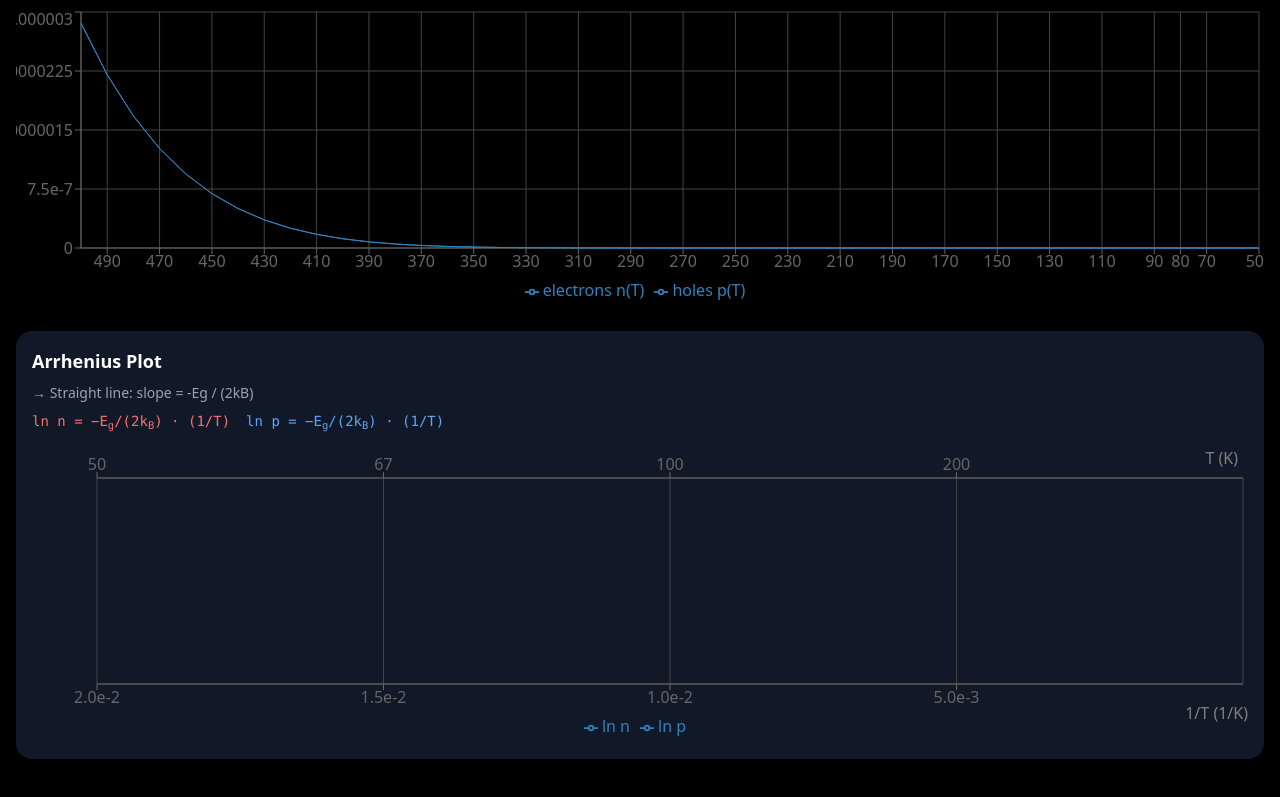
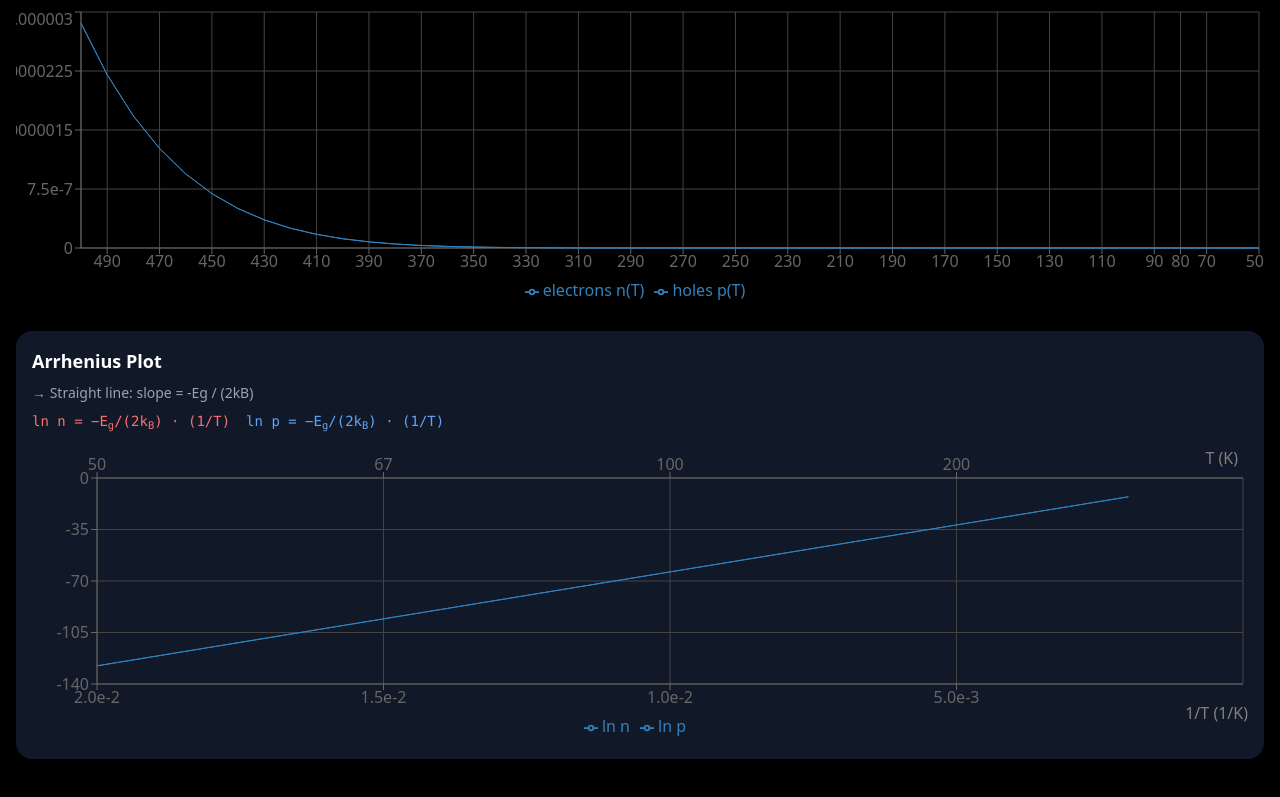
Before and after one commit to Annika840/semi, a React (Vite) app: page / in a window 1280 px wide. Shown: the part 1379-2176 px from the top of the page. Built offline with nearby package versions, Linux system fonts and the light colour scheme.

Commit message:
Update App.jsx

```diff
--- a/src/App.jsx
+++ b/src/App.jsx
@@ -355,15 +355,18 @@ export default function App() {
       // 🔥 IMPORTANT: keep Eg constant for clean Arrhenius
       const EgConst = Eg0;
 
-      const nInt = intrinsicDensity(EgConst, Tval);
+      // 🔥 PHYSICALLY CORRECT Arrhenius: compute log analytically
+      // avoids numerical underflow AND gives perfect straight line
+      const ln_n_val = -EgConst / (2 * kB * Tval);
+      const nInt = Math.exp(ln_n_val); // 🔥 consistent with Arrhenius
 
       arr.push({
         T: Tval,
         n: nInt,
         p: nInt,
         invT: 1 / Tval,
-        ln_n: Math.log(nInt),
-        ln_p: Math.log(nInt)
+        ln_n: ln_n_val,
+        ln_p: ln_n_val
       });
     }
 
@@ -622,7 +625,7 @@ export default function App() {
             <CartesianGrid stroke="#444" />
             <XAxis xAxisId="bottom" dataKey="invT" name="1/T" type="number" domain={["auto", "auto"]} reversed tickFormatter={(v) => v.toExponential(1)} label={{ value: "1/T (1/K)", position: "insideBottomRight", offset: -5 }} />
             <XAxis xAxisId="top" dataKey="invT" orientation="top" type="number" domain={["auto", "auto"]} reversed tickFormatter={(v) => (1/v).toFixed(0)} label={{ value: "T (K)", position: "insideTopRight", offset: 5 }} />
-            <YAxis />
+            <YAxis domain={["auto","auto"]} allowDecimals={true} />
             <Tooltip formatter={(v) => (v != null ? Number(v).toExponential(2) : "0")} />
             <Legend />
             <Line dataKey="ln_n" name="ln n" dot={false} xAxisId="bottom" />
```
